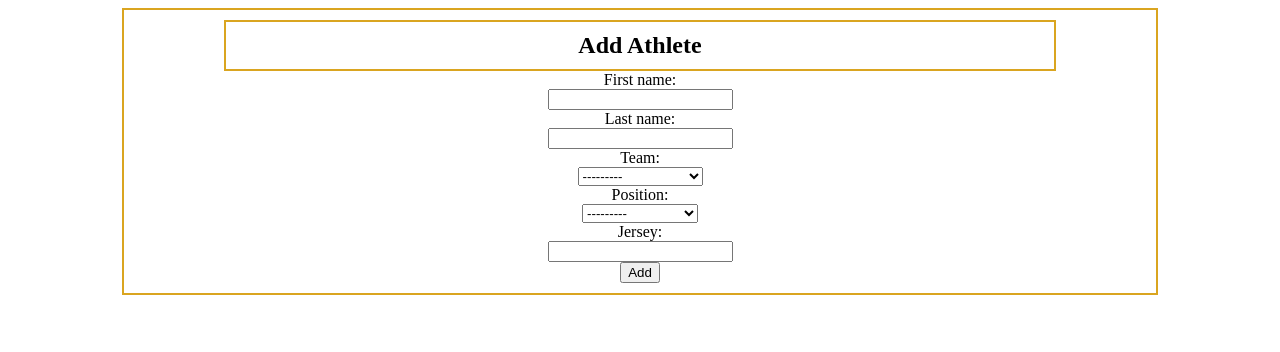
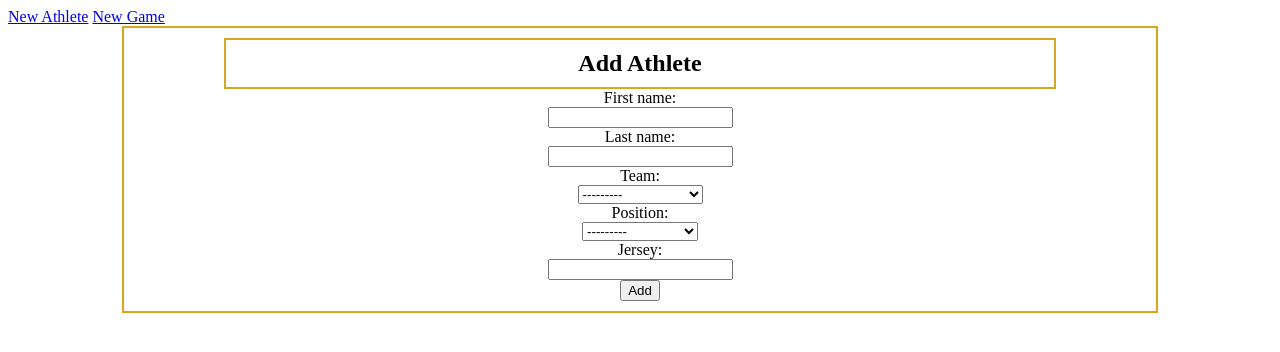
Before and after one commit to evan-mitchell93/BasketballStats, a Django app: page /addAthlete in a window 1280 px wide. Shown: the top 352 px of the page. Run offline with Django 5.2, Linux system fonts and the light colour scheme.

Commit message:
home page
index now renders index.html. Has two links: one for new athletes and one for new games.

```diff
--- a/BasketballStatistics/stats/templates/stats/index.html
+++ b/BasketballStatistics/stats/templates/stats/index.html
@@ -13,6 +13,10 @@
     </style>
   </head>
   <body>
+    <div class="navigation">
+      <a href="{% url 'add_athlete' %}">New Athlete</a>
+      <a href="{% url 'add_game' %}">New Game</a>
+    </div>
     <div class="main_content">{% block content %} {% endblock %}</div>
   </body>
 </html>
--- a/BasketballStatistics/stats/views.py
+++ b/BasketballStatistics/stats/views.py
@@ -4,7 +4,7 @@ from .models import *
 
 # Create your views here.
 def index(request):
-    return HttpResponse("Hello, Welcome to our Statistics App")
+    return render(request,"stats/index.html")
 
 #render a form for adding a new athlete to the application database.
 def add_athlete(request):
```
